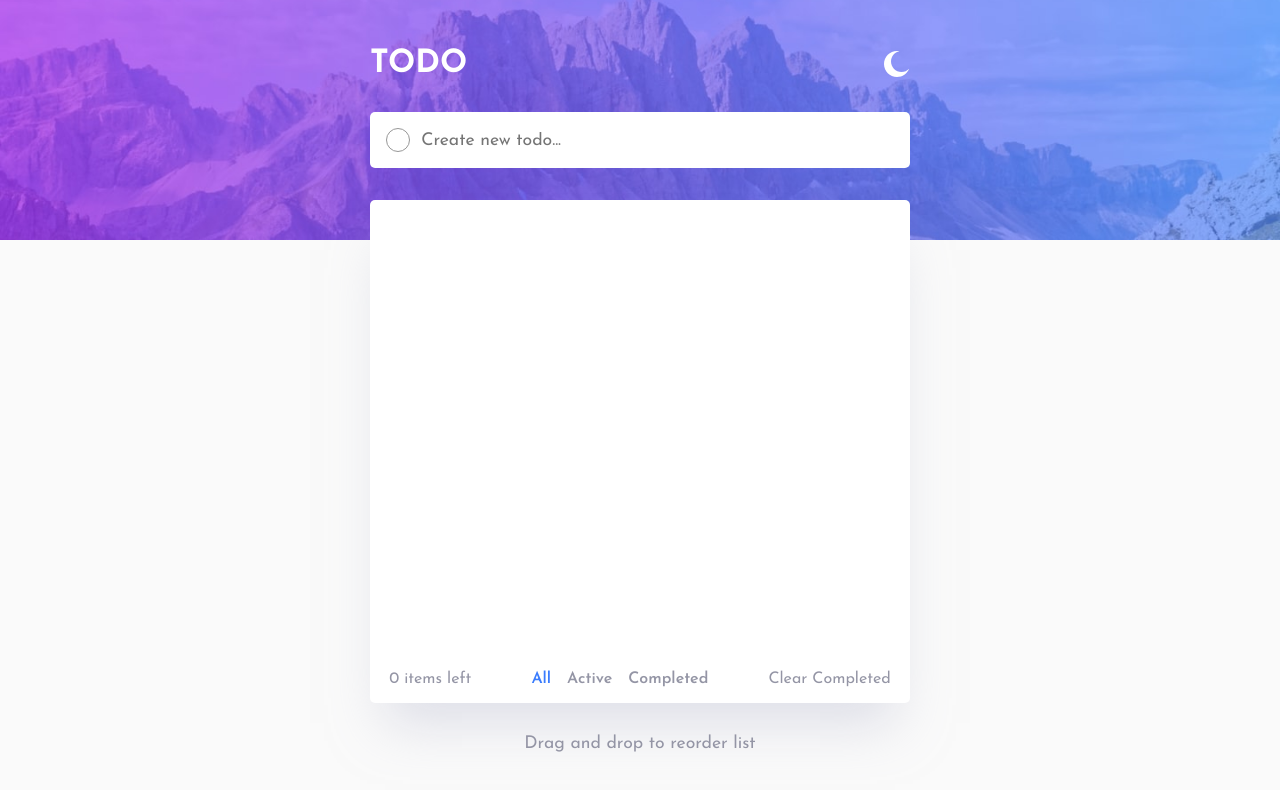
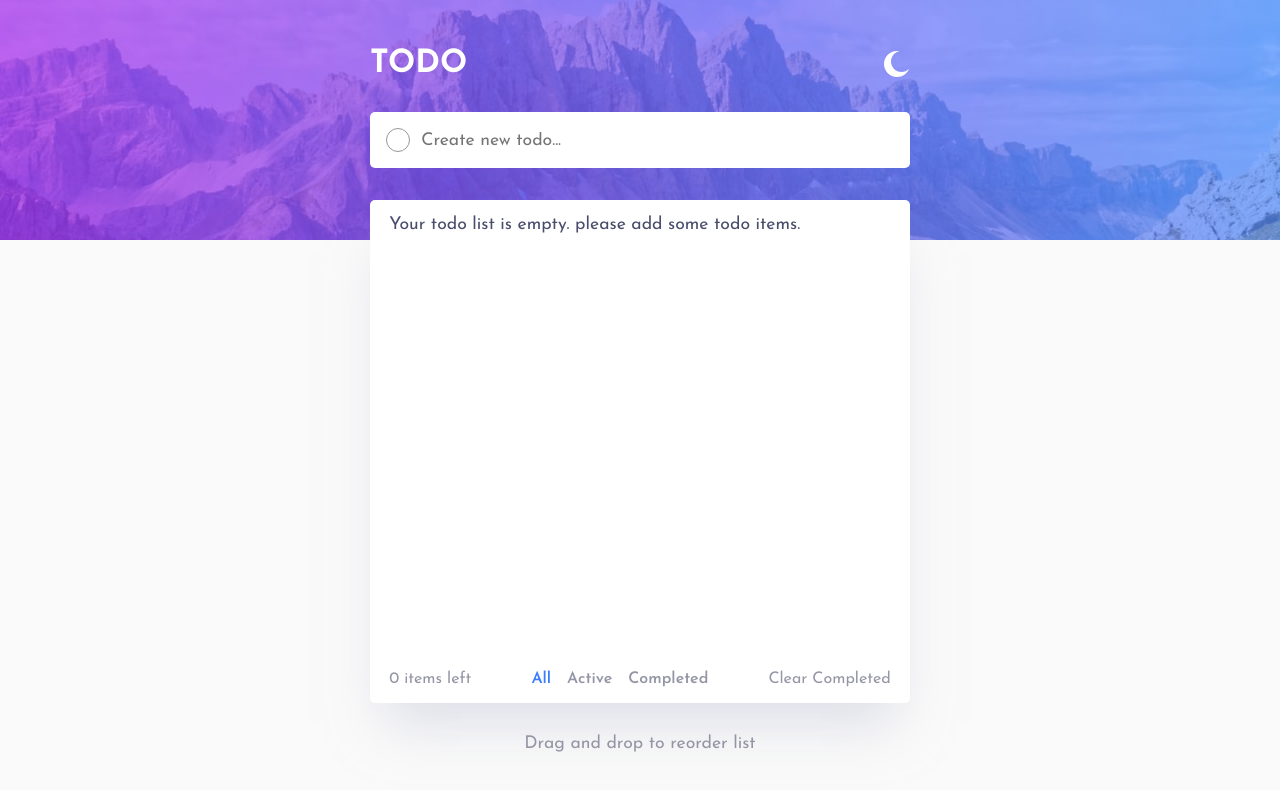
Before and after one commit to MarkoLukesevik/Todo-app, a Vue app: page / in a window 1280 px wide. Shown: the top 790 px of the page. Built offline with nearby package versions, Linux system fonts and the light colour scheme.

Commit message:
text when todo list is emtpy

```diff
--- a/src/components/TodosContainer/components/TodoList/TodoList.vue
+++ b/src/components/TodosContainer/components/TodoList/TodoList.vue
@@ -42,6 +42,7 @@ const todosClasses = computed<string[]>(() => {
 
 <template>
     <div :class="todosClasses">
+        <p v-if="todosCount === 0" class="todos-empty">Your todo list is empty. please add some todo items.</p>
         <div class="todos-list">
             <draggable
                 v-model="scopedTodos"
@@ -110,6 +111,14 @@ const todosClasses = computed<string[]>(() => {
         border-radius: 5px;
     }
 
+    &-empty {
+        margin: 1rem 1.2rem;
+        color: #494C6B;
+        font-family: 'Josefin Sans', sans-serif;
+        font-size: 0.9rem;
+        font-weight: 400;
+    }
+
     &-list {
         display: flex;
         flex-direction: column;
@@ -150,6 +159,10 @@ const todosClasses = computed<string[]>(() => {
          background-color: #25273D;
          box-shadow: 0px 35px 50px -15px rgba(0, 0, 0, 0.5);
 
+         & .todos-empty {
+            color: #C8CBE7;
+         }
+
          & .todos-footer {
             color: #5B5E7E;
 
@@ -170,7 +183,12 @@ const todosClasses = computed<string[]>(() => {
 }
 
 @media only screen and (min-width: 768px) {
-    .todos-footer {
+    .todos {
+        &-empty {
+            font-size: 1.1rem;
+        }
+
+        &-footer {
             font-size: 1rem;
 
             &__actions {
@@ -195,6 +213,7 @@ const todosClasses = computed<string[]>(() => {
                 }
             }
         }
+    }
 
     .todos-dark .todos-footer__actions span:hover {
         color: #E3E4F1;
```
Lines whose indentation alone changed are shown as unchanged.
